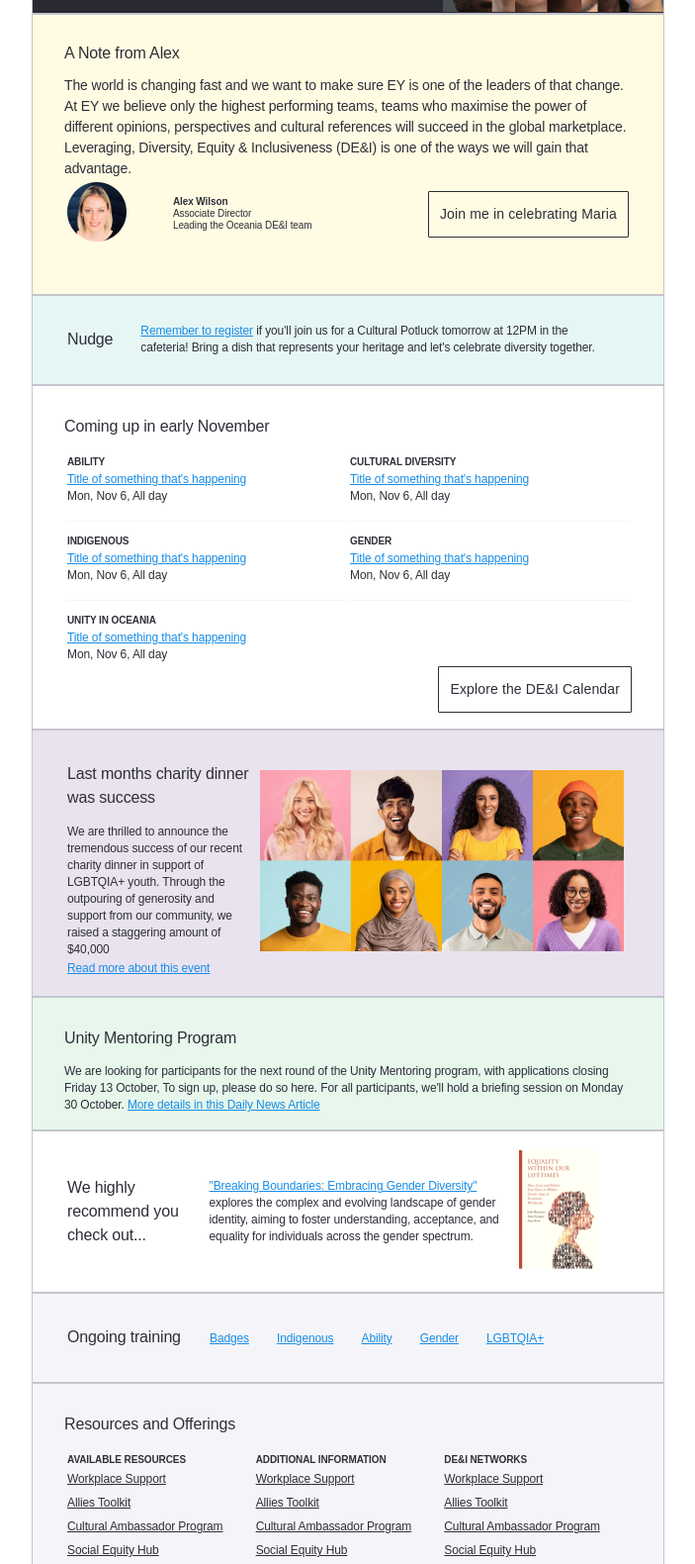
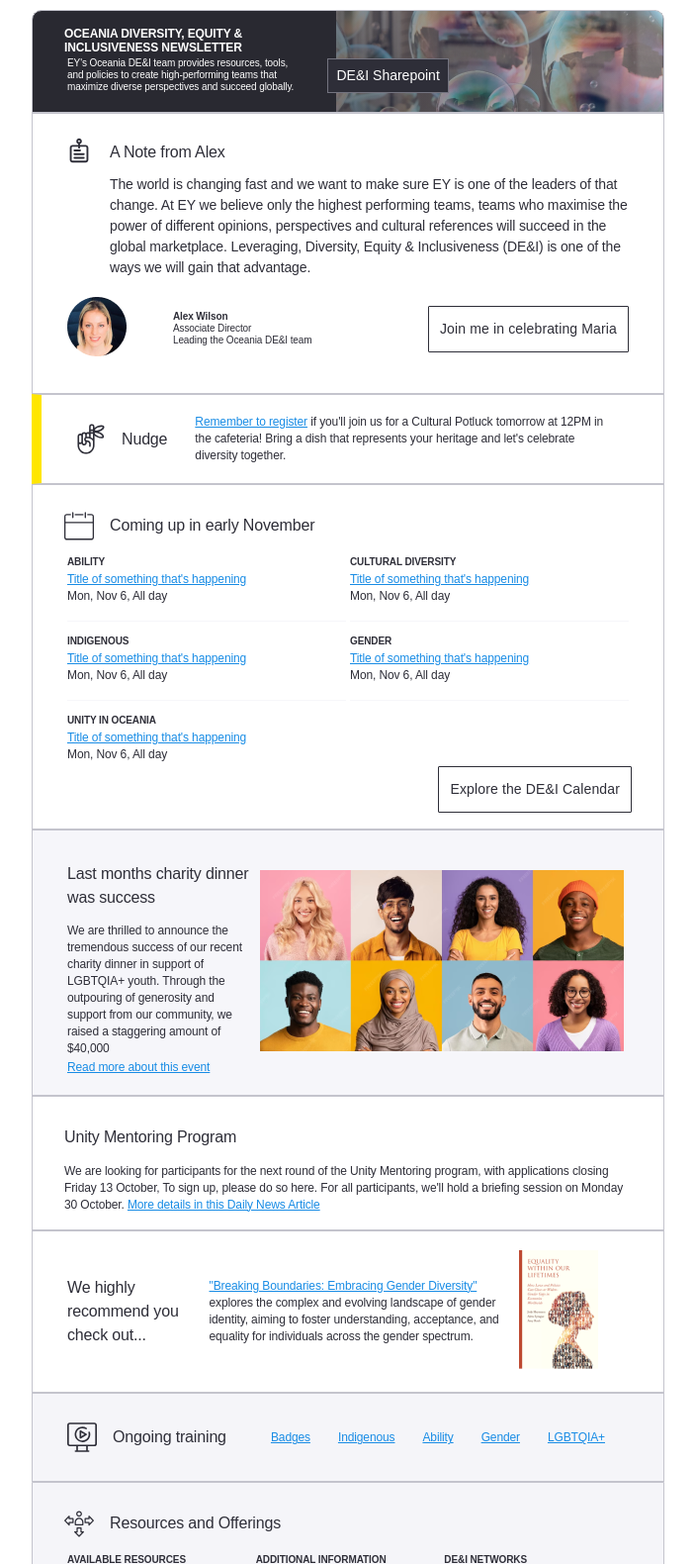
Before and after one commit to fahadahmed/dei-newsletter, a website: page client/index.html in a window 1280 px wide. Shown: the part 90-1670 px from the top of the page at 99% size, without its empty margins (288-991 px from the left). Drawn offline with Linux system fonts and the light colour scheme.

Commit message:
updates to the layout

```diff
--- a/client/index.html
+++ b/client/index.html
@@ -29,7 +29,6 @@
     .intro {
       height: 250px;
       padding: 24px 32px;
-      background-color: #FFFCE3;
     }
     .intro h1 {
       font-size: 16px;
@@ -82,7 +81,7 @@
 
     .nudge{
       padding: 16px 32px;
-      background-color: #E6F6F5;
+      border-left: 10px solid #FFE600 !important;
     }
 
     .nudge p {
@@ -135,11 +134,11 @@
     }
 
     .event {
-      background-color: #E9E3F0;
+      background-color: #F6F6FA;
     }
 
     .mentoring {
-      background-color: #E7F7EC;
+      background-color: none;
     }
 
     .training-link {
@@ -155,14 +154,16 @@
       letter-spacing: -0.01em;
     }
     .footer {
-      padding: 24px 32px;
+      padding: 24px 16px;
       text-align: center;
     }
     .title {
       background-color: #292931;
       border-top-right-radius: 10px;
       border-top-left-radius: 10px;
-      background-image: url("/images/title-background.png");
+      background-image:
+      linear-gradient(240deg, rgba(41, 41, 49, 0.2), rgba(41, 41, 49, 1)),
+      url("/images/header-background.png");
       background-repeat: no-repeat;
       background-position: right;
     }
@@ -203,9 +204,37 @@
       border-bottom-right-radius: 10px;
       background-color: #F5F5F9;
     }
+    .intro-header {
+      display: flex;
+      flex-direction: row;
+      align-items: start;
+      gap: 16px;
+      padding-bottom: 16px;
+    }
+    .header {
+      display: flex;
+      flex-direction: row;
+      gap: 16px;
+    }
+
+    .footnote {
+      text-align: left;
+      padding-top: 32px;
+    }
+
+    .footnote p {
+      font-size: 10px;
+
+      padding: 8px 0;
+    }
   </style>
 </head>
 <body>
+  <div class="container">
+    <div class="footer">
+      <img src="./images/ey-logo.png" alt="">
+    </div>
+  </div>
   <div class="container">
     <div class="section title">
       <p class="heading">Oceania Diversity, Equity &<br/>Inclusiveness Newsletter</p>
@@ -221,8 +250,14 @@
       </table>
     </div>
     <div class="section intro">
+      <div class="intro-header">
+        <img src="./images/note_icon.svg" alt="Introduction" style="padding-top: 6px">
+        <div>
           <h1>A Note from Alex</h1>
           <p>The world is changing fast and we want to make sure EY is one of the leaders of that change. At EY we believe only the highest performing teams, teams who maximise the power of different opinions, perspectives and cultural references will succeed in the global marketplace. Leveraging, Diversity, Equity & Inclusiveness (DE&I) is one of the ways we will gain that advantage.</p>
+        </div>
+      </div>
+
       <table width="100%">
         <tr>
           <td>
@@ -243,7 +278,10 @@
       <table width="100%">
         <tr>
           <td>
+            <div class="header">
+              <img src="./images/nudge_icon.svg" alt="Nudge">
               <h2>Nudge</h2>
+            </div>
           </td>
           <td>
             <p>
@@ -254,7 +292,10 @@
       </table>
     </div>
     <div class="section upcoming">
+      <div class="header">
+        <img src="./images/calendar-icon.svg" alt="Upcoming events">
         <h2>Coming up in early November</h2>
+      </div>
       <table width="100%">
         <tr>
           <td width="50%">
@@ -340,10 +381,13 @@
     <div class="section training">
       <table width="100%">
         <tr>
-          <td width="25%">
+          <td width="30%">
+           <div class="header">
+              <img src="./images/training-icon.svg" alt="Ongoing training">
               <h2>Ongoing training</h2>
+           </div>
           </td>
-          <td width="75%">
+          <td width="70%" style="text-align: right">
             <a href="" class="training-link">Badges</a>
             <a href="" class="training-link">Indigenous</a>
             <a href="" class="training-link">Ability</a>
@@ -354,7 +398,10 @@
       </table>
     </div>
     <div class="section resources">
+      <div class="header">
+        <img src="./images/resources-icon.svg" alt="Resources and offerings">
         <h2>Resources and Offerings</h2>
+      </div>
       <table width="100%">
         <tr>
           <td>
@@ -394,6 +441,10 @@
   <div class="container">
     <div class="footer">
       <img src="./images/ey-logo.png" alt="">
+      <div class="footnote">
+        <p>© 20X3 [local member firm entity]. All Rights Reserved</p>
+        <p>EY refers to the global organization, and may refer to one or more, of the member firms of Ernst & Young Global Limited, each of which is a separate legal entity. Ernst & Young Global Limited, a UK company limited by guarantee, does not provide services to clients. Information about how EY collects and uses personal data and a description of the rights individuals have under data protection legislation are available via ey.com/privacy. EY member firms do not practice law where prohibited by local laws. For more information about our organization, please visit ey.com.</p>
+      </div>
     </div>
   </div>
 </body>
```
Also changed, not shown: client/images/calendar-icon.svg (added), client/images/header-background.png (added), client/images/note_icon.png (added), client/images/note_icon.svg (added), client/images/nudge_icon.svg (added), client/images/resources-icon.svg (added), client/images/training-icon.svg (added), 1 other file. Lines whose indentation alone changed are shown as unchanged.
